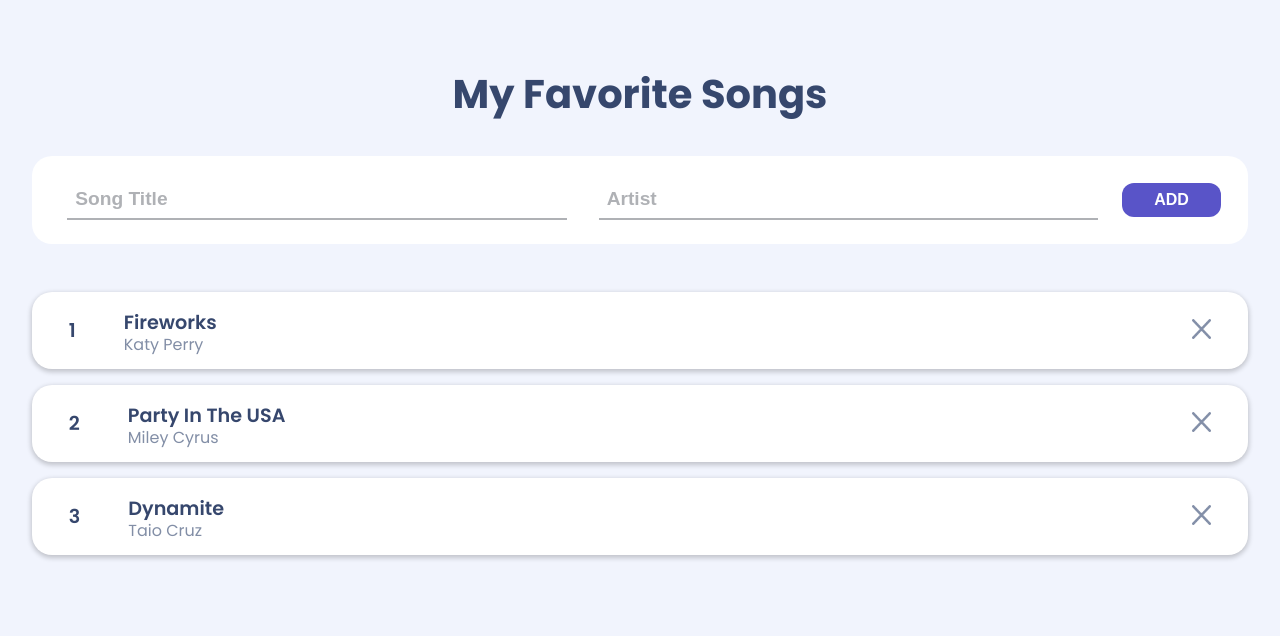
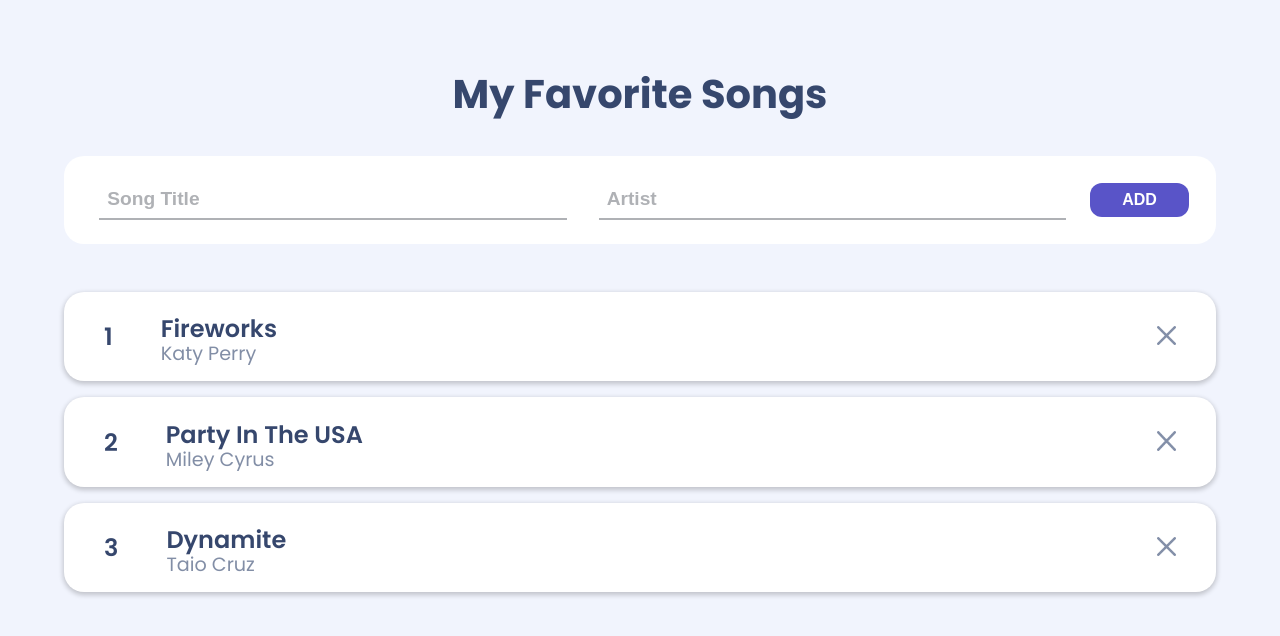
Before and after one commit to lauracastrovenegas/ui-design-react-app, a React (Create React App) app: page / in a window 1280 px wide. Shown: the top 636 px of the page. Built offline with nearby package versions, Linux system fonts and the light colour scheme.

Commit message:
Update App.css

```diff
--- a/src/App.css
+++ b/src/App.css
@@ -1,12 +1,12 @@
 .App {
   text-align: center;
-  padding: 2rem;
+  padding: 4rem;
 }
 
 .Header {
   font-size: 40px;
   font-weight: 700;
-  margin: 2rem;
+  margin: 0rem 2rem 2rem 2rem;
   color: #36476D;
 }
 
@@ -19,7 +19,7 @@
   display: flex;
   flex-direction: row;
   background-color: #FFFFFF;
-  padding: 1rem 1.3rem;
+  padding: 1.2rem 1.5rem;
   border-radius: 20px;
   text-align: left;
   margin: 1rem 0rem;
@@ -28,13 +28,13 @@
 
 .item-primary-text {
   color: #36476D;
-  font-size: 1.2rem;
+  font-size: 1.5rem;
   font-weight: 600;
 }
 
 .item-secondary-text {
   color: #828EA6;
-  font-size: 1rem;
+  font-size: 1.2rem;
   line-height: 1rem;
 }
 
```
